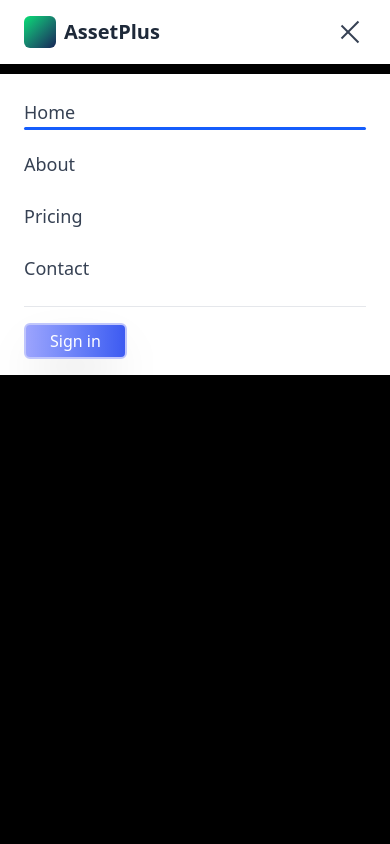
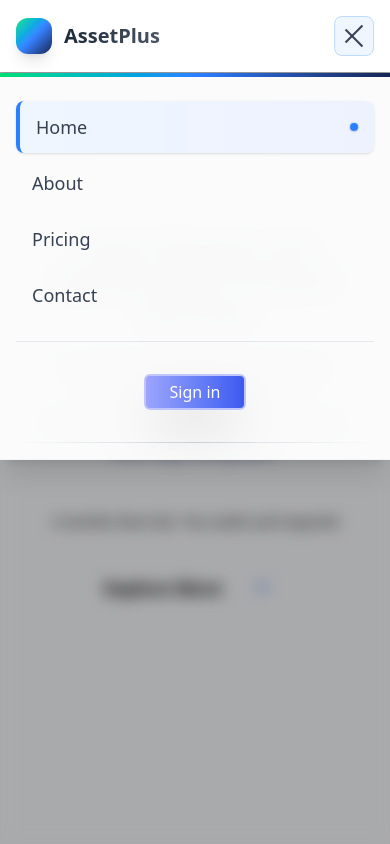
Before and after one commit to Sucheta0104/Asset-plus, a React (Vite) app in the folder frontend/: page / in a window 390 px wide. Both pictures are taken after a click on the button 350 px from the left and 32 px from the top of the page. Shown: the top 844 px of the page. Built offline with nearby package versions, Linux system fonts and the light colour scheme.

Commit message:
fix all the bugs

```diff
--- a/frontend/src/components/Dashboard/AssignmentHistory.jsx
+++ b/frontend/src/components/Dashboard/AssignmentHistory.jsx
@@ -429,13 +429,13 @@ const AssignmentHistory = () => {
                           </td>
                           <td className="px-6 py-4 whitespace-nowrap">
                             <div className="flex space-x-2">
-                              <button
+                              {/* <button
                                 onClick={() => handleView(assignment)}
                                 className="text-gray-400 hover:text-gray-600 transition-colors"
                                 title="View Details"
                               >
                                 <Eye className="w-4 h-4" />
-                              </button>
+                              </button> */}
                               <button
                                 onClick={() => handleEdit(assignment)}
                                 className="text-emerald-600 hover:text-emerald-800 transition-colors"
--- a/frontend/src/components/Header.jsx
+++ b/frontend/src/components/Header.jsx
@@ -4,7 +4,17 @@ import ButtonAnimatedGradient from "../ui/Signin.jsx";
 
 export default function Header() {
   const [isMenuOpen, setIsMenuOpen] = useState(false);
+  const [scrolled, setScrolled] = useState(false);
   const location = useLocation();
+
+  // Handle scroll effect
+  useEffect(() => {
+    const handleScroll = () => {
+      setScrolled(window.scrollY > 20);
+    };
+    window.addEventListener('scroll', handleScroll);
+    return () => window.removeEventListener('scroll', handleScroll);
+  }, []);
 
   // Close mobile menu when route changes
   useEffect(() => {
@@ -21,30 +31,38 @@ export default function Header() {
 
   // Function to get link classes based on active state
   const getLinkClasses = (path) => {
-    const baseClasses = "text-gray-700 hover:text-blue-600 transition-all duration-300 relative";
+    const baseClasses = "text-gray-700 hover:text-blue-600 transition-all duration-300 relative font-medium";
     const activeClasses = location.pathname === path
-      ? "text-blue-600 after:content-[''] after:absolute after:bottom-[-4px] after:left-0 after:w-full after:h-[3px] after:bg-blue-600 after:rounded-full"
-      : "";
+      ? "text-blue-600 after:content-[''] after:absolute after:bottom-[-4px] after:left-0 after:w-full after:h-[3px] after:bg-gradient-to-r after:from-blue-500 after:to-blue-600 after:rounded-full after:shadow-sm"
+      : "hover:after:content-[''] hover:after:absolute hover:after:bottom-[-4px] hover:after:left-0 hover:after:w-full hover:after:h-[2px] hover:after:bg-blue-400 hover:after:rounded-full hover:after:opacity-50";
     return `${baseClasses} ${activeClasses}`;
   };
 
-  // Mobile link classes
+  // Mobile link classes with enhanced animations
   const getMobileLinkClasses = (path) => {
-    const baseClasses = "text-gray-700 hover:text-blue-600 py-2 text-lg transition-all duration-300 relative block";
+    const baseClasses = "text-gray-700 hover:text-blue-600 py-3 px-4 text-lg transition-all duration-300 relative block rounded-lg hover:bg-blue-50 group";
     const activeClasses = location.pathname === path
-      ? "text-blue-600 after:content-[''] after:absolute after:bottom-[4px] after:left-0 after:w-full after:h-[3px] after:bg-blue-600 after:rounded-full"
+      ? "text-blue-600 bg-gradient-to-r from-blue-50 to-indigo-50 border-l-4 border-blue-500 shadow-sm"
       : "";
     return `${baseClasses} ${activeClasses}`;
   };
 
   return (
     <>
-      <header className="fixed top-0 left-0 w-full bg-white shadow-md z-50">
-        <div className="max-w-7xl mx-auto flex justify-between items-center px-6 py-4">
-          {/* Logo */}
-          <Link to="/" className="flex items-center gap-2 hover:opacity-80 transition-opacity">
-            <div className="w-8 h-8 bg-gradient-to-br from-green-400 to-blue-950 rounded-md" />
-            <span className="font-bold text-xl text-gray-800">AssetPlus</span>
+      <header className={`fixed top-0 left-0 w-full z-50 transition-all duration-300 ${
+        scrolled
+          ? 'bg-white/95 backdrop-blur-md shadow-lg border-b border-gray-100'
+          : 'bg-white shadow-md'
+      }`}>
+        <div className="max-w-7xl mx-auto flex justify-between items-center px-4 sm:px-6 py-4">
+          {/* Logo with enhanced styling */}
+          <Link to="/" className="flex items-center gap-3 hover:opacity-80 transition-all duration-300 group">
+            <div className="w-9 h-9 bg-gradient-to-br from-green-400 via-blue-500 to-blue-950 rounded-xl shadow-lg group-hover:shadow-xl group-hover:scale-105 transition-all duration-300 relative overflow-hidden">
+              <div className="absolute inset-0 bg-gradient-to-br from-white/20 to-transparent opacity-50"></div>
+            </div>
+            <span className="font-bold text-xl bg-gradient-to-r from-gray-800 to-gray-600 bg-clip-text text-transparent">
+              AssetPlus
+            </span>
           </Link>
 
           {/* Right side container for navigation and button */}
@@ -78,77 +96,111 @@ export default function Header() {
             </nav>
 
             {/* Desktop Sign Up Button */}
-            <Link to="/signup" className="text-gray-700 hover:text-blue-950">
+            <Link to="/signup" className="text-gray-700 hover:text-blue-950 transition-colors duration-300">
               <ButtonAnimatedGradient/>
             </Link>
           </div>
 
-          {/* Mobile Menu Toggle Button */}
+          {/* Enhanced Mobile Menu Toggle Button */}
           <button
-            className="md:hidden flex flex-col justify-center items-center w-8 h-8 space-y-1 relative z-[60]"
+            className={`md:hidden flex flex-col justify-center items-center w-10 h-10 rounded-lg transition-all duration-300 relative z-[60] ${
+              isMenuOpen
+                ? 'bg-blue-50 border border-blue-200'
+                : 'hover:bg-gray-50 active:bg-gray-100'
+            }`}
             onClick={toggleMenu}
             aria-label="Toggle menu"
             aria-expanded={isMenuOpen}
           >
-            <span className={`block w-6 h-0.5 bg-gray-700 transition-all duration-300 ${isMenuOpen ? 'rotate-45 translate-y-2' : ''}`}></span>
-            <span className={`block w-6 h-0.5 bg-gray-700 transition-all duration-300 ${isMenuOpen ? 'opacity-0' : ''}`}></span>
-            <span className={`block w-6 h-0.5 bg-gray-700 transition-all duration-300 ${isMenuOpen ? '-rotate-45 -translate-y-2' : ''}`}></span>
+            <span className={`block w-6 h-0.5 bg-gray-700 transition-all duration-300 ${
+              isMenuOpen ? 'rotate-45 translate-y-2 bg-blue-600' : ''
+            }`}></span>
+            <span className={`block w-6 h-0.5 bg-gray-700 transition-all duration-300 my-1 ${
+              isMenuOpen ? 'opacity-0' : ''
+            }`}></span>
+            <span className={`block w-6 h-0.5 bg-gray-700 transition-all duration-300 ${
+              isMenuOpen ? '-rotate-45 -translate-y-2 bg-blue-600' : ''
+            }`}></span>
           </button>
         </div>
       </header>
 
-      {/* Mobile Menu Overlay */}
+      {/* Enhanced Mobile Menu Overlay */}
       {isMenuOpen && (
         <div
-          className="fixed inset-0 bg-black bg-opacity-25 z-40 md:hidden"
+          className={`fixed inset-0 bg-black/30 backdrop-blur-sm z-40 md:hidden transition-opacity duration-300 ${
+            isMenuOpen ? 'opacity-100' : 'opacity-0'
+          }`}
           onClick={handleMobileMenuClick}
         />
       )}
 
-      {/* Mobile Menu */}
-      {isMenuOpen && (
-        <div className="fixed top-[73px] left-0 w-full bg-white border-t shadow-lg z-50 md:hidden">
-          <nav className="flex flex-col px-6 py-4 space-y-2">
+      {/* Enhanced Mobile Menu */}
+      <div className={`fixed top-0 left-0 w-full bg-white/95 backdrop-blur-md border-b border-gray-100 shadow-xl z-50 md:hidden transition-all duration-300 transform ${
+        isMenuOpen
+          ? 'translate-y-[73px] opacity-100 visible'
+          : '-translate-y-2 opacity-0 invisible'
+      }`}>
+        {/* Decorative gradient bar */}
+        <div className="h-1 bg-gradient-to-r from-green-400 via-blue-500 to-blue-950"></div>
+
+        <nav className="flex flex-col px-4 py-6 space-y-1">
+          {/* Mobile navigation links with staggered animation */}
+          {[
+            { path: '/', label: 'Home', delay: '0ms' },
+            { path: '/about', label: 'About', delay: '50ms' },
+            { path: '/pricing', label: 'Pricing', delay: '100ms' },
+            { path: '/contact', label: 'Contact', delay: '150ms' }
+          ].map((item, index) => (
             <Link
-              to="/"
-              className={getMobileLinkClasses("/")}
+              key={item.path}
+              to={item.path}
+              className={`${getMobileLinkClasses(item.path)} ${
+                isMenuOpen
+                  ? 'translate-x-0 opacity-100'
+                  : '-translate-x-4 opacity-0'
+              }`}
+              style={{
+                transitionDelay: isMenuOpen ? item.delay : '0ms',
+                transitionDuration: '300ms'
+              }}
               onClick={handleMobileMenuClick}
             >
-              Home
+              <span className="flex items-center justify-between">
+                {item.label}
+                {location.pathname === item.path && (
+                  <div className="w-2 h-2 bg-blue-500 rounded-full shadow-sm animate-pulse"></div>
+                )}
+              </span>
             </Link>
+          ))}
+
+          {/* Mobile Sign Up Button with enhanced styling */}
+          <div className={`pt-6 mt-4 border-t border-gray-200 transition-all duration-300 ${
+            isMenuOpen
+              ? 'translate-x-0 opacity-100'
+              : '-translate-x-4 opacity-0'
+          }`}
+          style={{
+            transitionDelay: isMenuOpen ? '200ms' : '0ms'
+          }}>
             <Link
-              to="/about"
-              className={getMobileLinkClasses("/about")}
+              to="/signup"
+              className="inline-block w-full"
               onClick={handleMobileMenuClick}
             >
-              About
+              <div className="w-full flex justify-center py-2">
+                <ButtonAnimatedGradient/>
+              </div>
             </Link>
-            <Link
-              to="/pricing"
-              className={getMobileLinkClasses("/pricing")}
-              onClick={handleMobileMenuClick}
-            >
-              Pricing
-            </Link>
-            <Link
-              to="/contact"
-              className={getMobileLinkClasses("/contact")}
-              onClick={handleMobileMenuClick}
-            >
-              Contact
-            </Link>
-            <div className="pt-4 border-t border-gray-200 mt-2">
-              <Link
-                to="/signup"
-                className="inline-block"
-                onClick={handleMobileMenuClick}
-              >
-                <ButtonAnimatedGradient/>
-              </Link>
-            </div>
-          </nav>
+          </div>
+        </nav>
+
+        {/* Decorative bottom element */}
+        <div className="px-4 pb-4">
+          <div className="h-px bg-gradient-to-r from-transparent via-gray-300 to-transparent"></div>
         </div>
-      )}
+      </div>
     </>
   );
 }
--- a/frontend/src/pages/AboutDetails.jsx
+++ b/frontend/src/pages/AboutDetails.jsx
@@ -1,6 +1,5 @@
 import React from 'react';
-// import Layout from '../components/Layout';
-// import ButtonHoverOutLine from '../ui/KnowMore';
+
 import { TrendingUp, Shield, Users, Award, Target, Zap } from 'lucide-react';
 
 export default function AboutPage() {
--- a/frontend/src/pages/Contact.jsx
+++ b/frontend/src/pages/Contact.jsx
@@ -24,7 +24,7 @@ const ButtonCrossArrow = ({ onClick, children, className = "", disabled = false
     className={`inline-flex items-center justify-center px-6 py-2 bg-gradient-to-r from-blue-600 to-purple-600 text-white text-sm font-semibold rounded-full transition-all duration-200 hover:shadow-lg hover:scale-105 ${disabled ? 'opacity-50 cursor-not-allowed' : ''} ${className}`}
   >
     <span className="mr-2">{children || "Send Message"}</span>
-    <Send className="w-4 h-4" />
+    <Send className="w-3 h-3" />
   </button>
 );
 
@@ -267,7 +267,7 @@ export default function Contact() {
                     <ButtonCrossArrow
                       type="submit"
                       disabled={isSubmitting}
-                      className={`px-6 py-2 text-sm`}
+                      className={`px-6 py-2 text-xl`}
                     >
                       {isSubmitting ? 'Sending...' : 'Send Message'}
                     </ButtonCrossArrow>
--- a/frontend/src/pages/Hero.jsx
+++ b/frontend/src/pages/Hero.jsx
@@ -1,15 +1,61 @@
-// import CTAInput from "../components/CTAInput";
+import { ChevronDown } from "lucide-react";
 
 export default function Hero() {
+  const scrollToNextSection = () => {
+    const nextSection = document.querySelector('#next-section') ||
+                       document.querySelector('section:nth-of-type(2)') ||
+                       document.querySelector('[data-section="next"]');
+
+    if (nextSection) {
+      nextSection.scrollIntoView({ behavior: 'smooth' });
+    } else {
+      // Fallback: scroll down by viewport height
+      window.scrollBy({ top: window.innerHeight, behavior: 'smooth' });
+    }
+  };
+
   return (
-    <section id="home" className="bg-#f2f3f6  text-blue-900 text-center py-70 px-10 h-screen">
+    <>
+      <section id="home" className="bg-gray-100 text-blue-900 text-center py-20 px-10 h-screen flex flex-col justify-center">
+        <div className="flex-1 flex flex-col justify-center">
           <h1 className="text-2xl md:text-7xl font-bold mb-6">
             Track, Manage, and Optimize Your IT Assets with Ease
           </h1>
           <p className="text-lg md:text-xl max-w-3xl mx-auto mb-8">
             Cloud-based Asset Management SaaS for growing IT teams. Streamline operations, reduce costs, and stay compliant.
           </p>
-      <p className="mt-4 text-sm text-black">3 months free trial • No credit card required</p>
+          <p className="mt-4 text-sm text-black mb-8">3 months free trial • No credit card required</p>
+
+          {/* Explore Text and Arrow */}
+          <div className="flex justify-center items-center gap-4">
+            <span className="text-black font-semibold text-lg">
+              Explore More
+            </span>
+
+            {/* Down Arrow Button */}
+            <button
+              onClick={scrollToNextSection}
+              className="text-blue-600 hover:text-blue-700 p-3 transition-all duration-300 group"
+              aria-label="Scroll to next section"
+            >
+              <ChevronDown
+                size={24}
+                className="animate-bounce group-hover:animate-pulse group-hover:scale-110 transition-transform duration-300"
+              />
+            </button>
+          </div>
+        </div>
       </section>
+
+      {/* Demo Next Section */}
+      {/* <section id="next-section" className="bg-white text-gray-800 py-20 px-10 min-h-screen flex items-center justify-center">
+        <div className="text-center">
+          <h2 className="text-4xl font-bold mb-6">Next Section</h2>
+          <p className="text-xl max-w-2xl mx-auto">
+            This is the section that the down arrow will scroll to. Replace this with your actual content.
+          </p>
+        </div>
+      </section> */}
+    </>
   );
 }
--- a/frontend/src/pages/SignUpForm.jsx
+++ b/frontend/src/pages/SignUpForm.jsx
@@ -156,7 +156,7 @@ const SignUpForm = () => {
                     <button
                       type="submit"
                       disabled={loading}
-                      className="w-full bg-blue-600 text-white py-3 px-6 mt-10 rounded-xl hover:bg-blue-700 transition-all duration-200 font-semibold text-lg shadow-lg hover:shadow-xl transform hover:-translate-y-0.5 disabled:opacity-50 disabled:cursor-not-allowed disabled:transform-none"
+                      className="w-fit bg-blue-950 text-white py-3 px-6 mt-10 rounded-xl hover:bg-blue-700 transition-all duration-200 font-semibold text-lg shadow-lg hover:shadow-xl transform hover:-translate-y-0.5 disabled:opacity-50 disabled:cursor-not-allowed disabled:transform-none"
                     >
                       {loading ? (
                         <div className="flex items-center justify-center">
```
Lines whose indentation alone changed are shown as unchanged.
